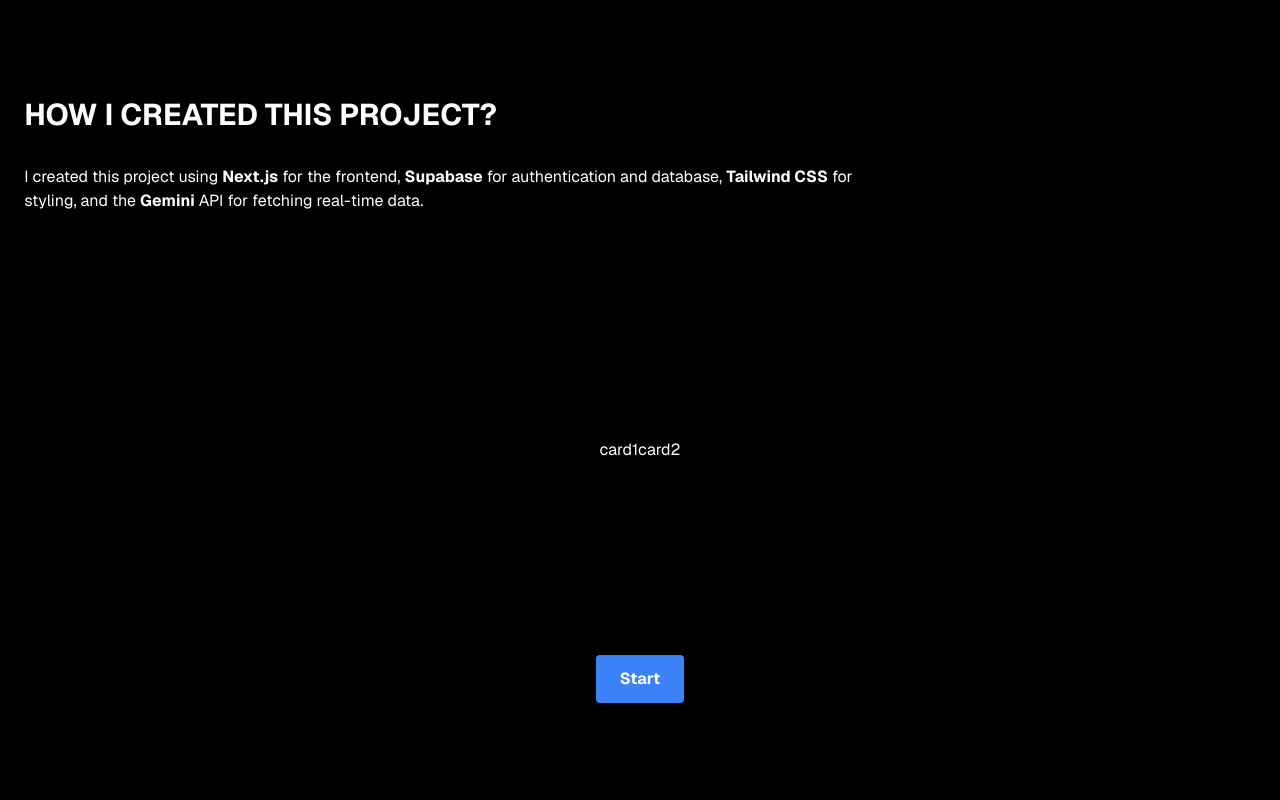
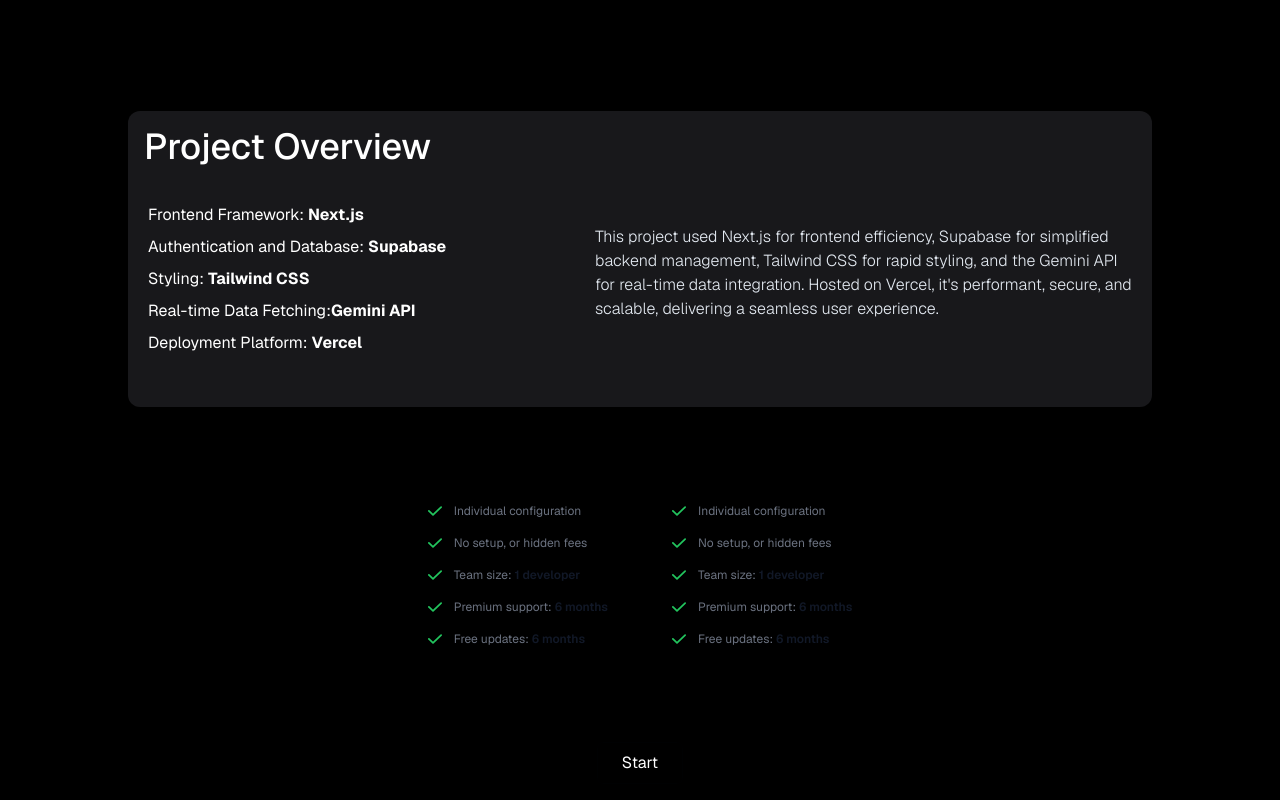
Before and after one commit to meeku18/gptclone2, a Next.js app: page / in a window 1280 px wide. Built offline with nearby package versions, Linux system fonts and the light colour scheme.

Commit message:
verceljson add

```diff
--- a/app/login/page.tsx
+++ b/app/login/page.tsx
@@ -2,6 +2,7 @@
 import { createClient } from "@/utils/supabase/server";
 import { redirect } from "next/navigation";
 import { SubmitButton } from "./submit-button";
+import Link from "next/link";
 
 export default function Login({
   searchParams,
@@ -51,7 +52,27 @@
   };
 
   return (
-    <div className=" flex flex-col justify-center items-center mt-24 bg-white ">
+    <div className=" flex flex-col justify-center items-center mt-24">
+          <Link
+        href="/"
+        className="absolute left-8 top-8 py-2 px-4 rounded-md no-underline text-foreground bg-zinc-800 hover:bg-btn-background-hover flex items-center group text-sm"
+      >
+        <svg
+          xmlns="http://www.w3.org/2000/svg"
+          width="24"
+          height="24"
+          viewBox="0 0 24 24"
+          fill="none"
+          stroke="currentColor"
+          strokeWidth="2"
+          strokeLinecap="round"
+          strokeLinejoin="round"
+          className="mr-2 h-4 w-4 transition-transform group-hover:-translate-x-1"
+        >
+          <polyline points="15 18 9 12 15 6" />
+        </svg>{" "}
+        Back
+      </Link>
     <div className="flex-1 flex flex-col w-full px-8 sm:max-w-md justify-center text-black">
       <div className="flex  justify-center mb-4">
         <div className="rounded-full  h-[80px] w-[80px] border-[0.5px] border-slate-400 flex items-center justify-center">
--- a/app/page.tsx
+++ b/app/page.tsx
@@ -1,26 +1,63 @@
-import Link from 'next/link';
+import DeployButton from "@/components/mycomp/deploybutton";
+import Done from "@/components/mycomp/done";
+import Link from "next/link";
 
 const HomePage = () => {
   return (
     <div className="flex flex-col items-center justify-around h-screen bg-black text-white">
-        <div>
-            <div className="text-3xl mb-8 font-bold">HOW I CREATED THIS PROJECT?</div>
-            <div className=" mb-8 max-w-[70%]">
-                I created this project using <strong>Next.js</strong> for the frontend, <strong>Supabase</strong> for authentication and database, <strong>Tailwind CSS</strong> for styling, and the <strong>Gemini</strong> API for fetching real-time data.
+      <div>
+        <nav className="w-full flex justify-center border-b border-b-foreground/10 h-16">
+          <div className="w-full max-w-4xl flex justify-between items-center text-sm"></div>
+        </nav>
+      </div>
+      <div className="bg-zinc-900 rounded-xl p-4 max-w-[80%]">
+        <div className="text-4xl mb-8 font-medium ">
+          Project Overview
+        </div>
+        <div className="mb-8 flex justify-around ">
+          <div className=" w-[50%]">
+            <div className="flex flex-col">
+              <div className="m-1">
+                Frontend Framework: <strong>Next.js</strong>
+              </div>
+              <div className="m-1">
+                Authentication and Database: <strong>Supabase</strong>
+              </div>
+              <div className="m-1">
+                Styling: <strong>Tailwind CSS</strong>
+              </div>
+              <div className="m-1">
+                Real-time Data Fetching:<strong>Gemini API</strong>
+              </div>
+              <div className="m-1">
+                Deployment Platform: <strong>Vercel</strong>
+              </div>
             </div>
+          </div>
+          <div className=" w-[60%] font-light flex flex-col justify-center mb-3 text-slate-200">
+            This project used Next.js for frontend efficiency, Supabase for
+            simplified backend management, Tailwind CSS for rapid styling, and
+            the Gemini API for real-time data integration. Hosted on Vercel,
+            it's performant, secure, and scalable, delivering a seamless user
+            experience.
+          </div>
         </div>
-        <div className='flex'>
-            <div>
-                card1
-            </div>
-            <div>
-                card2
-            </div>
+      </div>
+      <footer className="w-full border-t border-t-foreground/10 p-8 flex justify-center text-center text-xs">
+        <div className="flex">
+          <div className="rounded-lg p-4 m-4">
+            <Done />
+          </div>
+          <div className="rounded-lg p-4 m-4">
+            <Done />
+          </div>
         </div>
-      <Link href="/login">
-        <div className="bg-blue-500 hover:bg-blue-600 text-white font-bold py-3 px-6 rounded focus:outline-none focus:shadow-outline">
+      </footer>
+      <Link href="/login" >
+        <DeployButton/>
+        {/* <div className="bg-blue-500 hover:bg-blue-600 text-white font-bold py-3 px-6 rounded focus:outline-none focus:shadow-outline">
           Start
-        </div>
+        </div> */}
       </Link>
     </div>
   );
--- /dev/null
+++ b/components/mycomp/deploybutton.tsx
@@ -0,0 +1,11 @@
+export default function DeployButton() {
+  return (
+    <div className="py-2 p-6 flex rounded-md no-underline hover:bg-btn-background-hover border">
+      <path
+        d="M37.5896 0.25L74.5396 64.25H0.639648L37.5896 0.25Z"
+        fill="currentColor"
+      ></path>
+      Start
+    </div>
+  );
+}
--- /dev/null
+++ b/components/mycomp/done.tsx
@@ -0,0 +1,36 @@
+export default function (){
+    return (
+        <ul className="space-y-4 text-left text-gray-500 dark:text-gray-400">
+            <li className="flex items-center space-x-3 rtl:space-x-reverse">
+                <svg className="flex-shrink-0 w-3.5 h-3.5 text-green-500 dark:text-green-400" aria-hidden="true" xmlns="http://www.w3.org/2000/svg" fill="none" viewBox="0 0 16 12">
+                    <path stroke="currentColor" stroke-linecap="round" stroke-linejoin="round" stroke-width="2" d="M1 5.917 5.724 10.5 15 1.5"/>
+                </svg>
+                <span>Individual configuration</span>
+            </li>
+            <li className="flex items-center space-x-3 rtl:space-x-reverse">
+                <svg className="flex-shrink-0 w-3.5 h-3.5 text-green-500 dark:text-green-400" aria-hidden="true" xmlns="http://www.w3.org/2000/svg" fill="none" viewBox="0 0 16 12">
+                    <path stroke="currentColor" stroke-linecap="round" stroke-linejoin="round" stroke-width="2" d="M1 5.917 5.724 10.5 15 1.5"/>
+                </svg>
+                <span>No setup, or hidden fees</span>
+            </li>
+            <li className="flex items-center space-x-3 rtl:space-x-reverse">
+                <svg className="flex-shrink-0 w-3.5 h-3.5 text-green-500 dark:text-green-400" aria-hidden="true" xmlns="http://www.w3.org/2000/svg" fill="none" viewBox="0 0 16 12">
+                    <path stroke="currentColor" stroke-linecap="round" stroke-linejoin="round" stroke-width="2" d="M1 5.917 5.724 10.5 15 1.5"/>
+                </svg>
+                <span>Team size: <span className="font-semibold text-gray-900 dark:text-white">1 developer</span></span>
+            </li>
+            <li className="flex items-center space-x-3 rtl:space-x-reverse">
+                <svg className="flex-shrink-0 w-3.5 h-3.5 text-green-500 dark:text-green-400" aria-hidden="true" xmlns="http://www.w3.org/2000/svg" fill="none" viewBox="0 0 16 12">
+                    <path stroke="currentColor" stroke-linecap="round" stroke-linejoin="round" stroke-width="2" d="M1 5.917 5.724 10.5 15 1.5"/>
+                </svg>
+                <span>Premium support: <span className="font-semibold text-gray-900 dark:text-white">6 months</span></span>
+            </li>
+            <li className="flex items-center space-x-3 rtl:space-x-reverse">
+                <svg className="flex-shrink-0 w-3.5 h-3.5 text-green-500 dark:text-green-400" aria-hidden="true" xmlns="http://www.w3.org/2000/svg" fill="none" viewBox="0 0 16 12">
+                    <path stroke="currentColor" stroke-linecap="round" stroke-linejoin="round" stroke-width="2" d="M1 5.917 5.724 10.5 15 1.5"/>
+                </svg>
+                <span>Free updates: <span className="font-semibold text-gray-900 dark:text-white">6 months</span></span>
+            </li>
+        </ul>
+    )
+}
```
Also changed, not shown: vercel.json (added).
